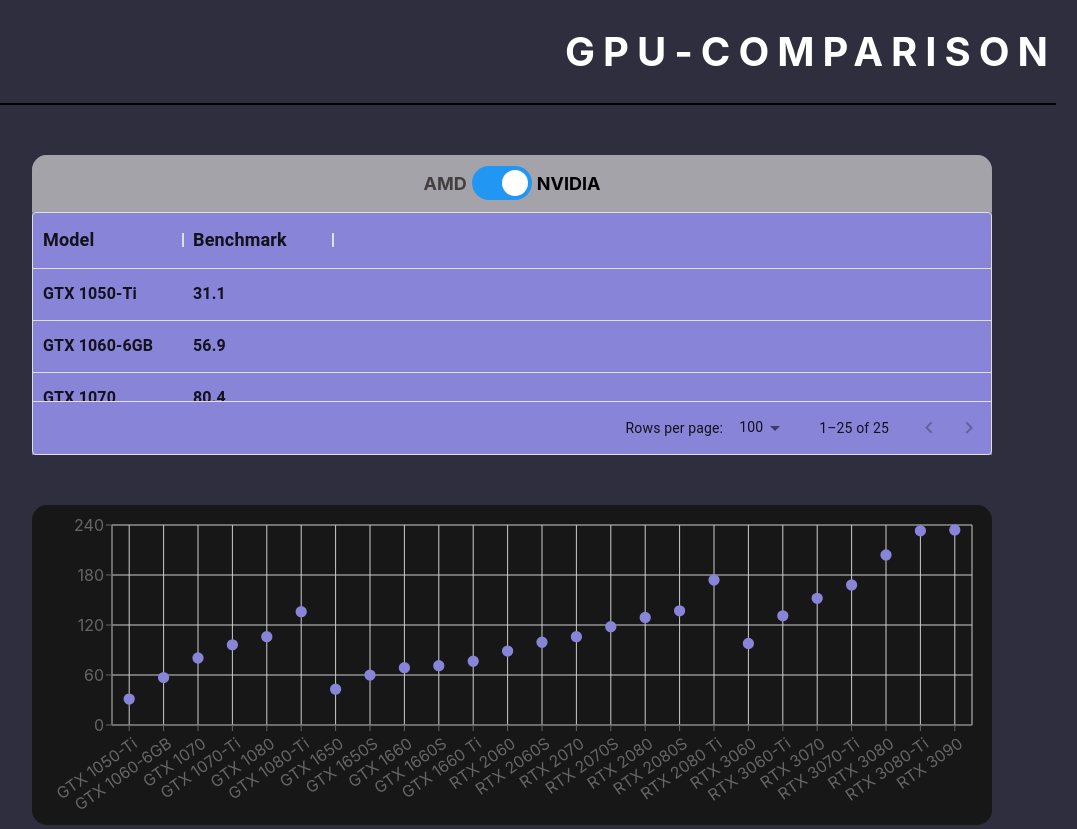
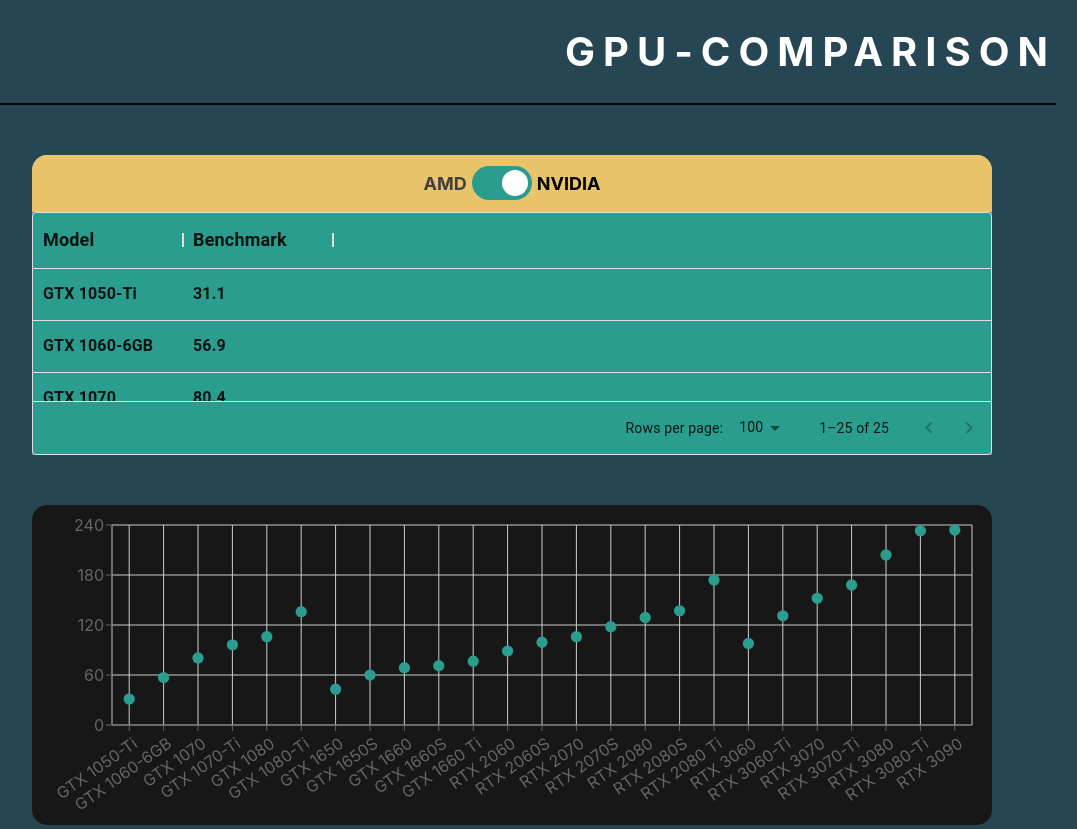
Before and after one commit to brandonrainey/gpu-comparison, a Next.js app: page / in a window 1280 px wide. Shown: the whole page, without its empty margins (128-1205 px from the left). Built offline with nearby package versions, Linux system fonts and the light colour scheme.

Commit message:
changed color palette

```diff
--- a/components/Chart.js
+++ b/components/Chart.js
@@ -67,7 +67,7 @@
           <Scatter
             name="A school"
             data={value ? newGpuData : amdGpus}
-            fill={`${value ? "#8884d8" : "#e06666"}`}
+            fill={`${value ? "#2a9d8f" : "#e76f51"}`}
           />
         </ScatterChart>
       </ResponsiveContainer>
--- a/pages/index.js
+++ b/pages/index.js
@@ -15,8 +15,8 @@
   const [value, setValue] = useState(true);
 
   const myStyles = {
-    backgroundAmd: "rgb(224, 102, 102)",
-    backgroundNvidia: "rgb(136, 132, 216)",
+    backgroundAmd: "#e76f51",
+    backgroundNvidia: "#2a9d8f",
   };
 
   const rows = [
--- a/styles/globals.css
+++ b/styles/globals.css
@@ -4,7 +4,7 @@
   margin: 0;
   font-family: -apple-system, BlinkMacSystemFont, Segoe UI, Roboto, Oxygen,
     Ubuntu, Cantarell, Fira Sans, Droid Sans, Helvetica Neue, sans-serif;
-  background: rgb(46, 46, 63);
+  background: #264653;
   height: 100%;
 }
 
@@ -79,7 +79,7 @@
   left: 0;
   right: 0;
   bottom: 0;
-  background-color: rgb(240, 102, 102);
+  background-color: #e76f51;
   -webkit-transition: 0.4s;
   transition: 0.4s;
 }
@@ -97,11 +97,11 @@
 }
 
 input:checked + .slider {
-  background-color: #2196f3;
+  background-color: #2a9d8f;
 }
 
 input:focus + .slider {
-  box-shadow: 0 0 1px #2196f3;
+  box-shadow: 0 0 1px #2a9d8f;
 }
 
 input:checked + .slider:before {
@@ -121,7 +121,7 @@
 
 .sliderWrapper {
   width: 100%;
-  background: rgb(164, 163, 170);
+  background: #e9c46a;
   display: flex;
   justify-content: center;
   border-top-left-radius: 15px;
```
